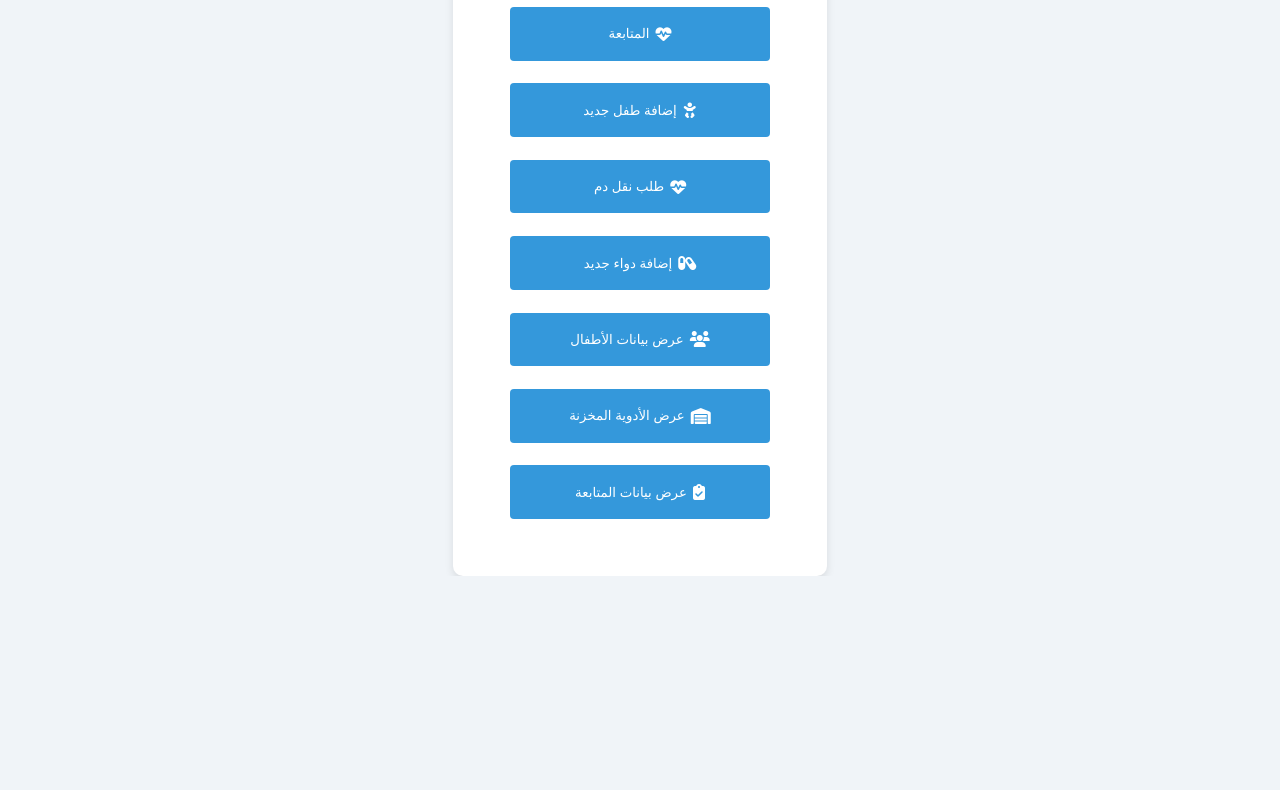
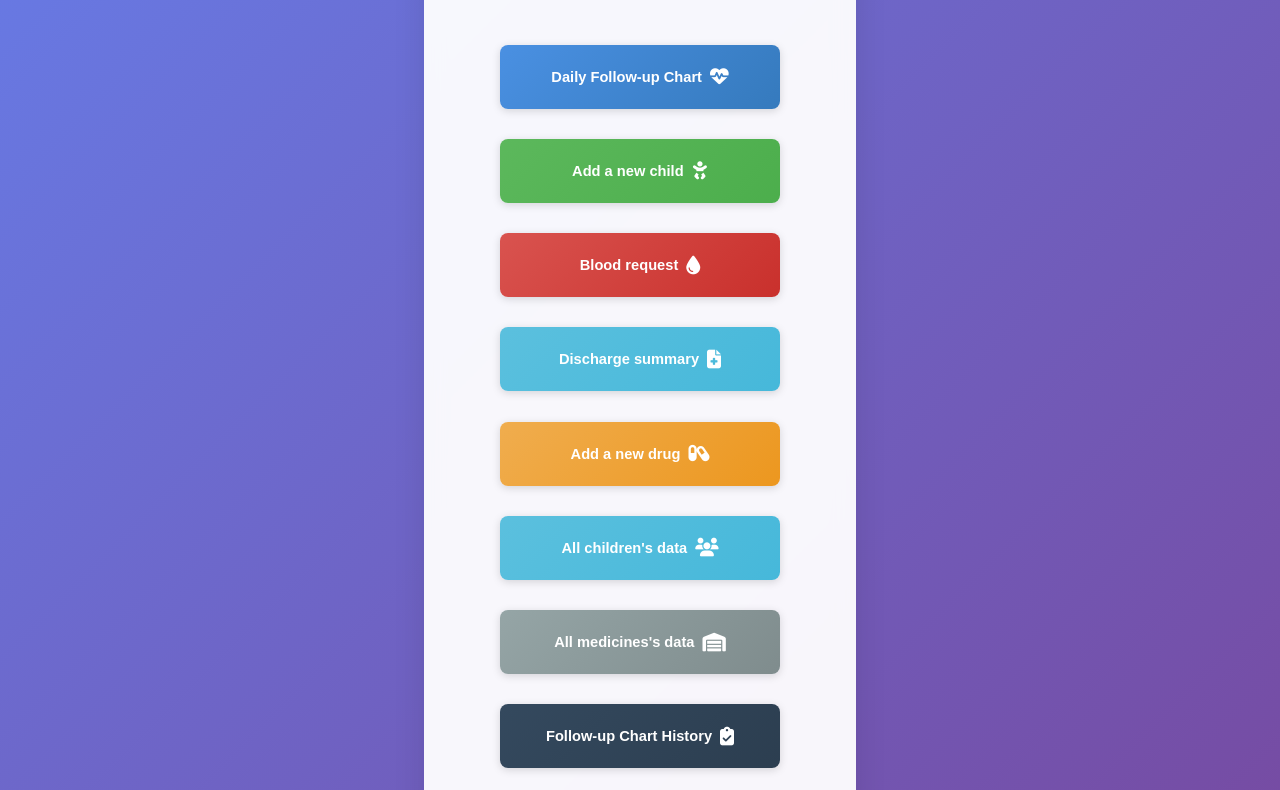
Before and after one commit to ziadelwy/Daily-Follow-up-Chart, a website: page dashboard.html in a window 1280 px wide. Shown: the part 259-1049 px from the top of the page. Before the commit the page ends 835 px from the top, so only its background shows below. Drawn offline with Linux system fonts and the light colour scheme.

Commit message:
Update dashboard.html

```diff
--- a/dashboard.html
+++ b/dashboard.html
@@ -9,8 +9,7 @@
     <style>
         body {
             font-family: 'Tajawal', sans-serif;
-            background-color: #f0f4f8;
-            direction: rtl;
+            background: linear-gradient(135deg, #667eea 0%, #764ba2 100%);            direction: rtl;
             text-align: right;
             margin: 0;
             padding: 0;
@@ -22,16 +21,17 @@
         }
 
         .dashboard-container {
-            background: white;
-            padding: 15mm;
-            width: 260px;
-            border-radius: 10px;
-            box-shadow: 0 4px 8px rgba(0, 0, 0, 0.1);
+            background: rgba(255, 255, 255, 0.95);
+            padding: 20mm;
+            width: 280px;
+            border-radius: 15px;
+            box-shadow: 0 8px 32px rgba(0, 0, 0, 0.1);
             text-align: center;
+            backdrop-filter: blur(10px);
         }
 
         .logo-container {
-            margin-bottom: 10mm;
+            margin-bottom: 15mm;
             display: flex;
             flex-direction: column;
             align-items: center;
@@ -55,38 +55,128 @@
         .buttons-container {
             display: flex;
             flex-direction: column;
-            gap: 6mm;
+            gap: 8mm;
         }
 
         .dashboard-btn {
-            background-color: #3498db;
             color: white;
             border: none;
-            padding: 5mm 10mm;
+            padding: 6mm 12mm;
             cursor: pointer;
-            font-size: 10pt;
-            border-radius: 4px;
+            font-size: 11pt;
+            border-radius: 8px;
             width: 100%;
-            transition: background-color 0.3s, transform 0.2s;
+            transition: all 0.3s ease;
             display: flex;
             align-items: center;
             justify-content: center;
-            gap: 6px;
+            gap: 8px;
+            font-weight: 600;
+            box-shadow: 0 2px 8px rgba(0, 0, 0, 0.15);
+            position: relative;
+            overflow: hidden;
+        }
+
+        .dashboard-btn::before {
+            content: '';
+            position: absolute;
+            top: 0;
+            left: -100%;
+            width: 100%;
+            height: 100%;
+            background: linear-gradient(90deg, transparent, rgba(255, 255, 255, 0.2), transparent);
+            transition: left 0.5s;
+        }
+
+        .dashboard-btn:hover::before {
+            left: 100%;
         }
 
         .dashboard-btn:hover {
-            background-color: #2980b9;
-            transform: translateY(-2px);
+            transform: translateY(-3px);
+            box-shadow: 0 4px 15px rgba(0, 0, 0, 0.2);
         }
 
         .dashboard-btn i {
-            font-size: 12pt;
+            font-size: 14pt;
+        }
+
+        /* Primary Action - Patient Monitoring */
+        .btn-primary {
+            background: linear-gradient(135deg, #4a90e2 0%, #357abd 100%);
+        }
+
+        .btn-primary:hover {
+            background: linear-gradient(135deg, #357abd 0%, #2c5aa0 100%);
+        }
+
+        /* Add New Patient */
+        .btn-success {
+            background: linear-gradient(135deg, #5cb85c 0%, #4cae4c 100%);
+        }
+
+        .btn-success:hover {
+            background: linear-gradient(135deg, #4cae4c 0%, #449d44 100%);
+        }
+
+        /* Emergency/Blood Request */
+        .btn-danger {
+            background: linear-gradient(135deg, #d9534f 0%, #c9302c 100%);
+        }
+
+        .btn-danger:hover {
+            background: linear-gradient(135deg, #c9302c 0%, #ac2925 100%);
+        }
+
+        /* Discharge Form */
+        .btn-discharge {
+            background: linear-gradient(135deg, #5bc0de 0%, #46b8da 100%);
+        }
+
+        .btn-discharge:hover {
+            background: linear-gradient(135deg, #46b8da 0%, #31b0d5 100%);
+        }
+
+        /* Medication Management */
+        .btn-warning {
+            background: linear-gradient(135deg, #f0ad4e 0%, #ec971f 100%);
+        }
+
+        .btn-warning:hover {
+            background: linear-gradient(135deg, #ec971f 0%, #d58512 100%);
+        }
+
+        /* Data Viewing */
+        .btn-info {
+            background: linear-gradient(135deg, #5bc0de 0%, #46b8da 100%);
+        }
+
+        .btn-info:hover {
+            background: linear-gradient(135deg, #46b8da 0%, #31b0d5 100%);
+        }
+
+        /* Inventory Management */
+        .btn-secondary {
+            background: linear-gradient(135deg, #95a5a6 0%, #7f8c8d 100%);
+        }
+
+        .btn-secondary:hover {
+            background: linear-gradient(135deg, #7f8c8d 0%, #6c7b7d 100%);
+        }
+
+        /* Reports and Analytics */
+        .btn-dark {
+            background: linear-gradient(135deg, #34495e 0%, #2c3e50 100%);
+        }
+
+        .btn-dark:hover {
+            background: linear-gradient(135deg, #2c3e50 0%, #1a252f 100%);
         }
 
         @media screen and (max-width: 400px) {
             .dashboard-container {
                 width: 90%;
-                padding: 12mm;
+                padding: 15mm;
             }
 
             .logo {
@@ -98,16 +188,14 @@
             }
 
             .dashboard-btn {
-                padding: 4mm 8mm;
-                font-size: 9pt;
+                padding: 5mm 10mm;
+                font-size: 10pt;
             }
 
             .dashboard-btn i {
-                font-size: 10pt;
+                font-size: 12pt;
             }
         }
-
-
     </style>
 </head>
 <body>
@@ -117,26 +205,29 @@
             <h1>وَمَنْ أَحْيَاهَا فَكَأَنَّمَا أَحْيَا النَّاسَ جَمِيعًا</h1>
         </div>
         <div class="buttons-container">
-            <button class="dashboard-btn" onclick="window.location.href='index.html'">
-                <i class="fas fa-heartbeat"></i> المتابعة
+            <button class="dashboard-btn btn-primary" onclick="window.location.href='index.html'">
+                <i class="fas fa-heartbeat"></i>  Daily Follow-up Chart
             </button>
-            <button class="dashboard-btn" onclick="window.location.href='add_child.html'">
-                <i class="fas fa-baby"></i> إضافة طفل جديد
+            <button class="dashboard-btn btn-success" onclick="window.location.href='add_child.html'">
+                <i class="fas fa-baby"></i> Add a new child
             </button>
-            <button class="dashboard-btn" onclick="window.location.href='blood_request.html'">
-                <i class="fas fa-heartbeat"></i> طلب نقل دم
+            <button class="dashboard-btn btn-danger" onclick="window.location.href='blood_request.html'">
+                <i class="fas fa-tint"></i> Blood request
             </button>
-            <button class="dashboard-btn" onclick="window.location.href='add_drug.html'">
-                <i class="fas fa-capsules"></i> إضافة دواء جديد
+            <button class="dashboard-btn btn-discharge" onclick="window.location.href='Discharge-form.html'">
+                <i class="fas fa-file-medical"></i> Discharge summary
             </button>
-            <button class="dashboard-btn" onclick="window.location.href='children_data.html'">
-                <i class="fas fa-users"></i> عرض بيانات الأطفال
+            <button class="dashboard-btn btn-warning" onclick="window.location.href='add_drug.html'">
+                <i class="fas fa-capsules"></i> Add a new drug
             </button>
-            <button class="dashboard-btn" onclick="window.location.href='drug_data.html'">
-                <i class="fas fa-warehouse"></i> عرض الأدوية المخزنة
+            <button class="dashboard-btn btn-info" onclick="window.location.href='children_data.html'">
+                <i class="fas fa-users"></i> All children's data
             </button>
-            <button class="dashboard-btn" onclick="window.location.href='followup_data.html'">
-                <i class="fas fa-clipboard-check"></i> عرض بيانات المتابعة
+            <button class="dashboard-btn btn-secondary" onclick="window.location.href='drug_data.html'">
+                <i class="fas fa-warehouse"></i> All medicines's data
+            </button>
+            <button class="dashboard-btn btn-dark" onclick="window.location.href='followup_data.html'">
+                <i class="fas fa-clipboard-check"></i> Follow-up Chart History
             </button>
         </div>
     </div>
```
